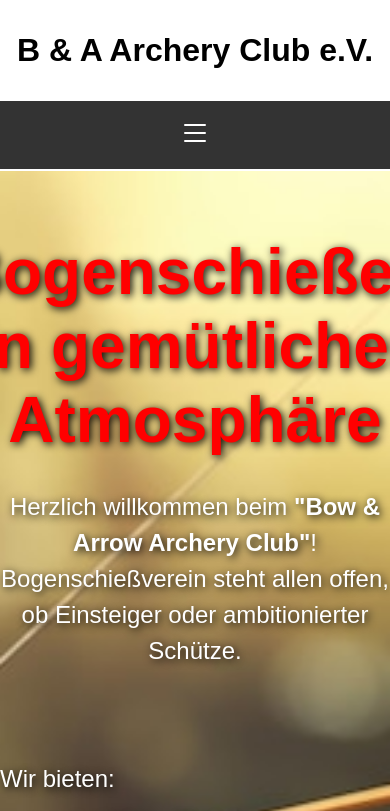
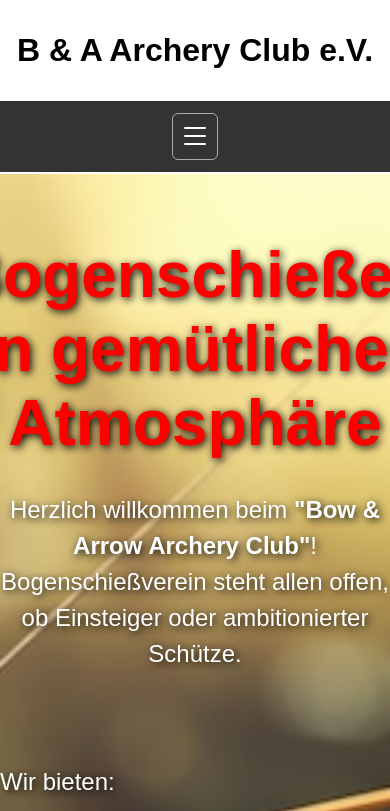
Before and after one commit to thomas-brakutt/AbschlussProjekt, a Vue app: page / in a window 390 px wide. Shown: the top 811 px of the page. Built offline with nearby package versions, Linux system fonts and the light colour scheme; a web font is replaced by a local one.

Commit message:
feat: improve responsive navigation and about page

```diff
--- a/src/components/NavComponent.vue
+++ b/src/components/NavComponent.vue
@@ -1,44 +1,53 @@
 <script setup>
+import { ref } from 'vue'
 import { RouterLink } from 'vue-router'
+
+// Steuert, ob das mobile Menü geöffnet ist.
+const navVisible = ref(false)
+
+// Schließt das Menü nach der Navigation.
+function closeMenu() {
+  navVisible.value = false
+}
 </script>
 
 <template>
-  <nav>
-    <svg
-      :class="navVisible === true ? 'active' : ''"
+  <nav aria-label="Hauptnavigation" @keydown.esc="closeMenu">
+    <!-- Hamburger-Button für mobile Geräte -->
+    <button
+      type="button"
+      class="menu-button"
+      :aria-expanded="navVisible"
+      :aria-label="navVisible ? 'Menü schließen' : 'Menü öffnen'"
+      aria-controls="nav-links"
       @click="navVisible = !navVisible"
-      xmlns="http://www.w3.org/2000/svg"
-      width="32"
-      height="32"
-      fill="currentColor"
-      viewBox="0 0 16 16"
     >
-      <path
-        fill-rule="evenodd"
-        d="M2.5 12a.5.5 0 0 1 .5-.5h10a.5.5 0 0 1 0 1H3a.5.5 0 0 1-.5-.5m0-4a.5.5 0 0 1 .5-.5h10a.5.5 0 0 1 0 1H3a.5.5 0 0 1-.5-.5m0-4a.5.5 0 0 1 .5-.5h10a.5.5 0 0 1 0 1H3a.5.5 0 0 1-.5-.5"
-      />
-    </svg>
-    <div :class="navVisible === true ? 'visible' : 'hidden'">
-      <RouterLink to="/">Home</RouterLink>
-      <RouterLink to="/überuns">Über uns</RouterLink>
-      <RouterLink to="/aktuelles">Aktuelles</RouterLink>
-      <RouterLink to="/verein">Verein</RouterLink>
-      <RouterLink to="/bilder">Bilder</RouterLink>
-      <RouterLink to="/kontakt">Kontakt</RouterLink>
-      <RouterLink to="/impressum">Impressum</RouterLink>
+      <svg
+        xmlns="http://www.w3.org/2000/svg"
+        width="32"
+        height="32"
+        fill="currentColor"
+        viewBox="0 0 16 16"
+        aria-hidden="true"
+      >
+        <path
+          d="M2.5 4a.5.5 0 0 1 .5-.5h10a.5.5 0 0 1 0 1H3a.5.5 0 0 1-.5-.5m0 4a.5.5 0 0 1 .5-.5h10a.5.5 0 0 1 0 1H3a.5.5 0 0 1-.5-.5m0 4a.5.5 0 0 1 .5-.5h10a.5.5 0 0 1 0 1H3a.5.5 0 0 1-.5-.5"
+        />
+      </svg>
+    </button>
+
+    <!-- Navigationslinks -->
+    <div id="nav-links" class="nav-links" :class="{ visible: navVisible }">
+      <RouterLink to="/" @click="closeMenu">Home</RouterLink>
+      <RouterLink to="/überuns" @click="closeMenu">Über uns</RouterLink>
+      <RouterLink to="/aktuelles" @click="closeMenu">Aktuelles</RouterLink>
+      <RouterLink to="/verein" @click="closeMenu">Verein</RouterLink>
+      <RouterLink to="/bilder" @click="closeMenu">Bilder</RouterLink>
+      <RouterLink to="/kontakt" @click="closeMenu">Kontakt</RouterLink>
+      <RouterLink to="/impressum" @click="closeMenu">Impressum</RouterLink>
     </div>
   </nav>
 </template>
-
-<script>
-export default {
-  data() {
-    return {
-      navVisible: false,
-    }
-  },
-}
-</script>
 
 <style scoped>
 nav {
@@ -47,59 +56,83 @@ nav {
   border-bottom: 2px solid white;
 }
 
-div {
+.nav-links {
   display: flex;
   justify-content: center;
+  align-items: center;
+  flex-wrap: wrap;
   gap: 1rem;
 }
 
-svg {
-  display: none;
-  cursor: pointer;
-}
-
-a {
+.nav-links a {
   color: white;
   text-decoration: none;
   font-size: 1.2rem;
+  padding: 0.5rem;
 }
 
-a:hover {
+.nav-links a:hover {
   color: rgb(199, 159, 47);
 }
 
 .router-link-active {
-  color: rgb(199, 159, 47);
-  text-decoration: underline;
+  color: rgb(199, 159, 47) !important;
+  text-decoration: underline !important;
   text-underline-offset: 7px;
 }
 
+/* Auf Desktop ist der Hamburger-Button versteckt. */
+.menu-button {
+  display: none;
+  background: transparent;
+  border: 1px solid #aaa;
+  border-radius: 6px;
+  color: white;
+  padding: 0.4rem;
+  cursor: pointer;
+}
+
+.menu-button:hover {
+  color: rgb(199, 159, 47);
+}
+
+.menu-button:focus-visible,
+.nav-links a:focus-visible {
+  outline: 2px solid rgb(199, 159, 47);
+  outline-offset: 3px;
+}
+
+/* Mobile Navigation */
 @media screen and (max-width: 768px) {
-  div {
+  nav {
+    display: flex;
     flex-direction: column;
     align-items: center;
+    padding: 0.75rem;
   }
 
-  nav {
-    text-align: center;
+  .menu-button {
+    display: inline-flex;
+    align-items: center;
+    justify-content: center;
   }
 
-  svg {
-    display: inline;
-    color: white;
+  .nav-links {
+    display: none;
+    width: 100%;
+    flex-direction: column;
+    gap: 0;
+    margin-top: 0.75rem;
   }
 
-  .active,
-  svg:hover {
-    color: rgb(199, 159, 47);
+  .nav-links.visible {
+    display: flex;
   }
 
-  .hidden {
-    display: none;
-  }
-
-  .visible {
-    display: flex;
+  .nav-links a {
+    width: 100%;
+    text-align: center;
+    padding: 0.75rem 1rem;
   }
 }
 </style>
--- a/src/views/ÜberUnsView.vue
+++ b/src/views/ÜberUnsView.vue
@@ -42,24 +42,33 @@
   text-align: center;
 }
 
-.Bild {
-  width: 500px;
-  height: auto;
-  margin: 2rem 0 0 1rem;
+/* Layout für größere Bildschirme */
+.container {
+  display: grid;
+  grid-template-columns: 1fr 1fr;
+  align-items: center;
+  gap: 2rem;
+  max-width: 1200px;
+  margin: 0 auto;
+  padding: 2rem 1.5rem;
 }
 
-p {
-  text-align: justify;
-  width: 500px;
-  margin-inline: auto;
-  line-height: 2rem;
-  font-size: 1.3rem;
+/* Bild passt sich seiner Spalte an */
+.Bild {
+  display: block;
+  width: 100%;
+  max-width: 500px;
+  height: auto;
+  margin: 0 auto;
 }
 
-.container {
-  display: flex;
-  align-items: center;
-  justify-content: space-around;
+/* Flexible Textbreite */
+p {
+  width: 100%;
+  line-height: 1.7;
+  font-size: 1.2rem;
+  text-align: left;
+  margin-bottom: 1rem;
 }
 
 hr {
@@ -67,4 +76,17 @@ hr {
   margin-top: 2rem;
   margin-bottom: 2px;
 }
+
+/* Layout für Tablets und Smartphones */
+@media screen and (max-width: 900px) {
+  .container {
+    grid-template-columns: 1fr;
+    gap: 1.5rem;
+    padding: 1.5rem 1rem;
+  }
+
+  p {
+    font-size: 1rem;
+  }
+}
 </style>
```
